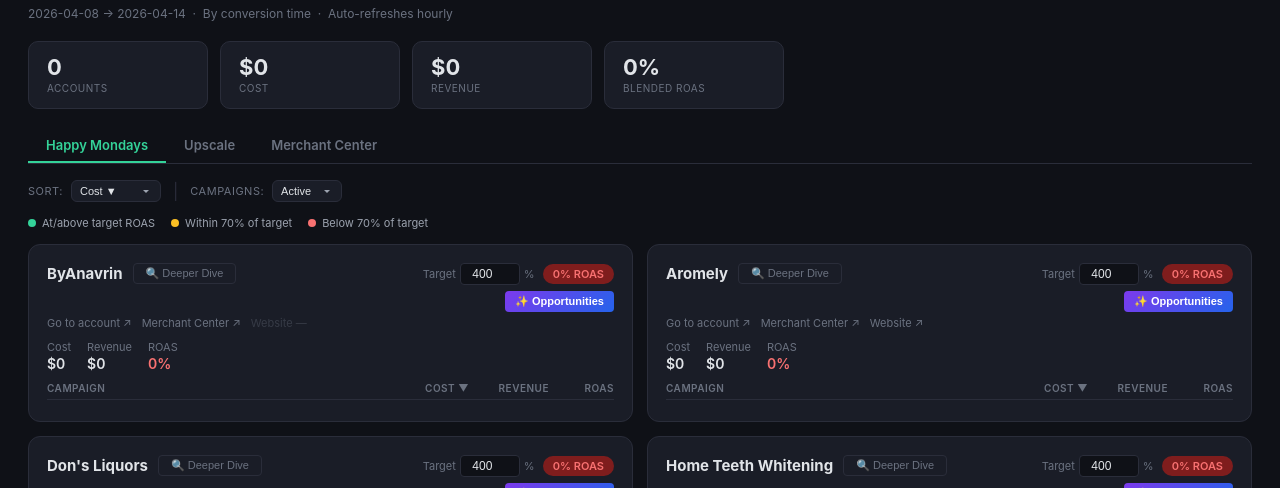
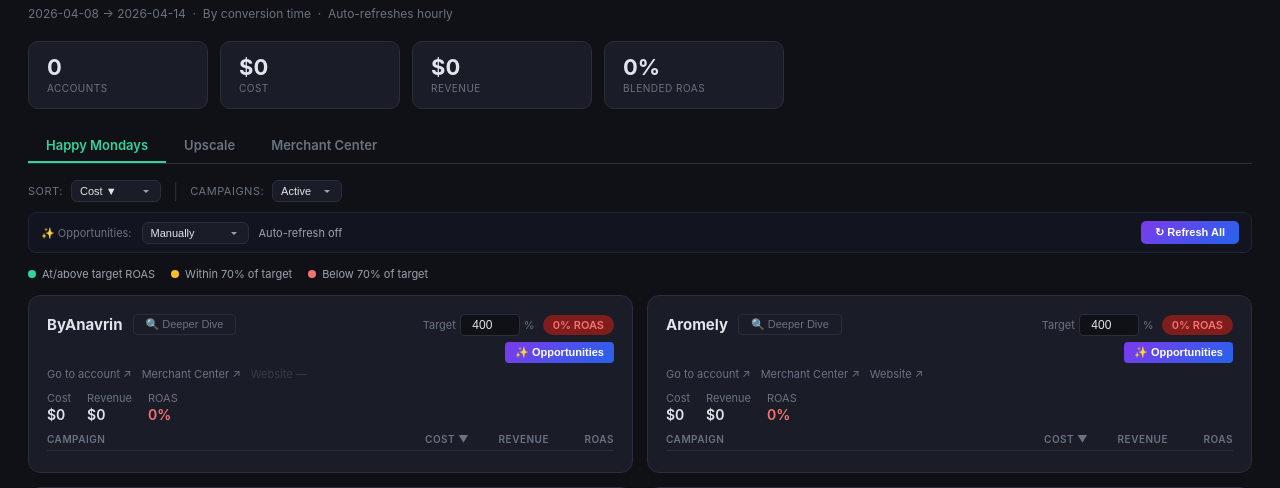
Before and after one commit to dingospo1/ads-dashboard, a Flask app: page / in a window 1280 px wide. Shown: the part 49-537 px from the top of the page. Run offline with Flask 3, Linux system fonts and the light colour scheme; data that the repository does not hold is empty.

Commit message:
Opportunities: schedule dropdown (daily/weekday/manual), Refresh All button, X removes item immediately
- Opps bar below toolbar: schedule dropdown + Refresh All button + status
- Schedule stored in localStorage: daily/weekday checks staleness (>22h) on page load
- Refresh All iterates all accounts sequentially with live counter, respects skip lists
- X button now animates item out and removes it from DOM instead of just fading

```diff
--- a/templates/dashboard.html
+++ b/templates/dashboard.html
@@ -46,7 +46,13 @@
 .tab-content.active { display: block; }
 
 /* TOOLBAR */
-.toolbar { display: flex; align-items: center; gap: 8px; margin-bottom: 14px; flex-wrap: wrap; }
+.toolbar { display: flex; align-items: center; gap: 8px; margin-bottom: 10px; flex-wrap: wrap; }
+.opps-bar { display: flex; align-items: center; gap: 10px; margin-bottom: 14px; padding: 8px 12px; background: #12151f; border: 1px solid #1f2435; border-radius: 8px; flex-wrap: wrap; }
+.opps-bar-label { font-size: 11px; color: #6b7280; white-space: nowrap; }
+.opps-bar-status { font-size: 11px; color: #9ca3af; flex: 1; }
+.opps-refresh-all-btn { background: linear-gradient(135deg, #7c3aed, #2563eb); border: none; color: white; font-size: 11px; font-weight: 600; padding: 5px 14px; border-radius: 5px; cursor: pointer; white-space: nowrap; transition: opacity 0.15s; }
+.opps-refresh-all-btn:hover { opacity: 0.88; }
+.opps-refresh-all-btn:disabled { opacity: 0.5; cursor: wait; }
 .sort-label { font-size: 11px; color: #6b7280; text-transform: uppercase; letter-spacing: 0.5px; white-space: nowrap; }
 .toolbar-sep { color: #2a2d3a; margin: 0 4px; }
 
@@ -399,6 +405,18 @@
     <option value="paused">Paused</option>
     <option value="all">All</option>
   </select>
+</div>
+
+<!-- OPPORTUNITIES CONTROL BAR -->
+<div class="opps-bar" id="opps-bar">
+  <span class="opps-bar-label">&#10024; Opportunities:</span>
+  <select class="ctrl" id="opps-schedule" onchange="setOppsSchedule(this.value)" style="font-size:11px;padding:4px 22px 4px 8px;">
+    <option value="manual">Manually</option>
+    <option value="daily">Every day</option>
+    <option value="weekday">Every weekday</option>
+  </select>
+  <span class="opps-bar-status" id="opps-bar-status"></span>
+  <button class="opps-refresh-all-btn" id="opps-refresh-all-btn" onclick="refreshAllOpportunities()">&#8635; Refresh All</button>
 </div>
 
 <div class="legend">
@@ -1800,8 +1818,75 @@
 
 setTimeout(() => window.location.reload(), 3600000);
 renderAll();
-// Default: load comparison vs previous period on every page load
 changeCompare('period');
+updateOppsBarStatus();
+setTimeout(checkAutoRefreshOpps, 5000); // check 5s after load so data is ready
+
+/* ============================================================
+   OPPORTUNITIES SCHEDULE + REFRESH ALL
+   ============================================================ */
+function setOppsSchedule(val) {
+  localStorage.setItem('opps_schedule', val);
+  updateOppsBarStatus();
+}
+
+function updateOppsBarStatus() {
+  const schedule = localStorage.getItem('opps_schedule') || 'manual';
+  document.getElementById('opps-schedule').value = schedule;
+  const statusEl = document.getElementById('opps-bar-status');
+  if (schedule === 'manual') statusEl.textContent = 'Auto-refresh off';
+  else if (schedule === 'daily') statusEl.textContent = 'Auto-refreshes daily when stale (>24h)';
+  else statusEl.textContent = 'Auto-refreshes on weekdays when stale (>24h)';
+}
+
+function getAllAccounts() {
+  const all = [];
+  [...happyAccounts, ...upscaleAccounts].forEach(a => {
+    if (a.accountId) all.push({ accountId: String(a.accountId), name: a.name, mcc: happyAccounts.includes(a) ? 'happy' : 'upscale' });
+  });
+  // Fallback to static if live lists empty
+  if (!all.length) {
+    STATIC_HAPPY.forEach(a => all.push({ ...a, mcc: 'happy' }));
+    STATIC_UPSCALE.forEach(a => all.push({ ...a, mcc: 'upscale' }));
+  }
+  return all;
+}
+
+async function refreshAllOpportunities(autoTriggered) {
+  const accounts = getAllAccounts();
+  if (!accounts.length) return;
+  const btn = document.getElementById('opps-refresh-all-btn');
+  const statusEl = document.getElementById('opps-bar-status');
+  btn.disabled = true;
+  for (let i = 0; i < accounts.length; i++) {
+    const acc = accounts[i];
+    statusEl.textContent = 'Refreshing ' + (i + 1) + ' / ' + accounts.length + ' — ' + acc.name + '...';
+    const skip = getLowPriorityTexts(acc.accountId);
+    const url = '/api/opportunities?account_id=' + encodeURIComponent(acc.accountId)
+              + '&mcc=' + encodeURIComponent(acc.mcc)
+              + '&name=' + encodeURIComponent(acc.name)
+              + '&force=1'
+              + (skip.length ? '&skip=' + encodeURIComponent(JSON.stringify(skip)) : '');
+    try { await fetch(url); } catch(e) {}
+  }
+  localStorage.setItem('opps_last_refresh', new Date().toISOString());
+  btn.disabled = false;
+  statusEl.textContent = 'All accounts refreshed — ' + new Date().toLocaleTimeString();
+}
+
+function checkAutoRefreshOpps() {
+  const schedule = localStorage.getItem('opps_schedule') || 'manual';
+  if (schedule === 'manual') return;
+  const now = new Date();
+  const day = now.getDay(); // 0=Sun, 6=Sat
+  if (schedule === 'weekday' && (day === 0 || day === 6)) return;
+  const lastRefresh = localStorage.getItem('opps_last_refresh');
+  if (lastRefresh) {
+    const hrs = (now - new Date(lastRefresh)) / 3600000;
+    if (hrs < 22) return; // not stale yet
+  }
+  refreshAllOpportunities(true);
+}
 
 /* ============================================================
    OPPORTUNITIES MODAL
@@ -1918,11 +2003,21 @@
 
 function oppsToggleLow(accountId, itemKey) {
   const dismissed = getDismissed(accountId);
-  dismissed[itemKey] = dismissed[itemKey] === 'low' ? '' : 'low';
+  dismissed[itemKey] = 'low';
   saveDismissed(accountId, dismissed);
   const el = document.getElementById('opps-item-' + itemKey);
-  if (dismissed[itemKey] === 'low') el.classList.add('deprioritised');
-  else el.classList.remove('deprioritised');
+  if (el) {
+    el.style.transition = 'opacity 0.2s, max-height 0.25s, padding 0.25s, margin 0.25s';
+    el.style.opacity = '0';
+    el.style.maxHeight = el.offsetHeight + 'px';
+    setTimeout(() => {
+      el.style.maxHeight = '0';
+      el.style.padding = '0';
+      el.style.margin = '0';
+      el.style.overflow = 'hidden';
+    }, 200);
+    setTimeout(() => el.remove(), 450);
+  }
 }
 
 function loadOpportunities(force) {
```
